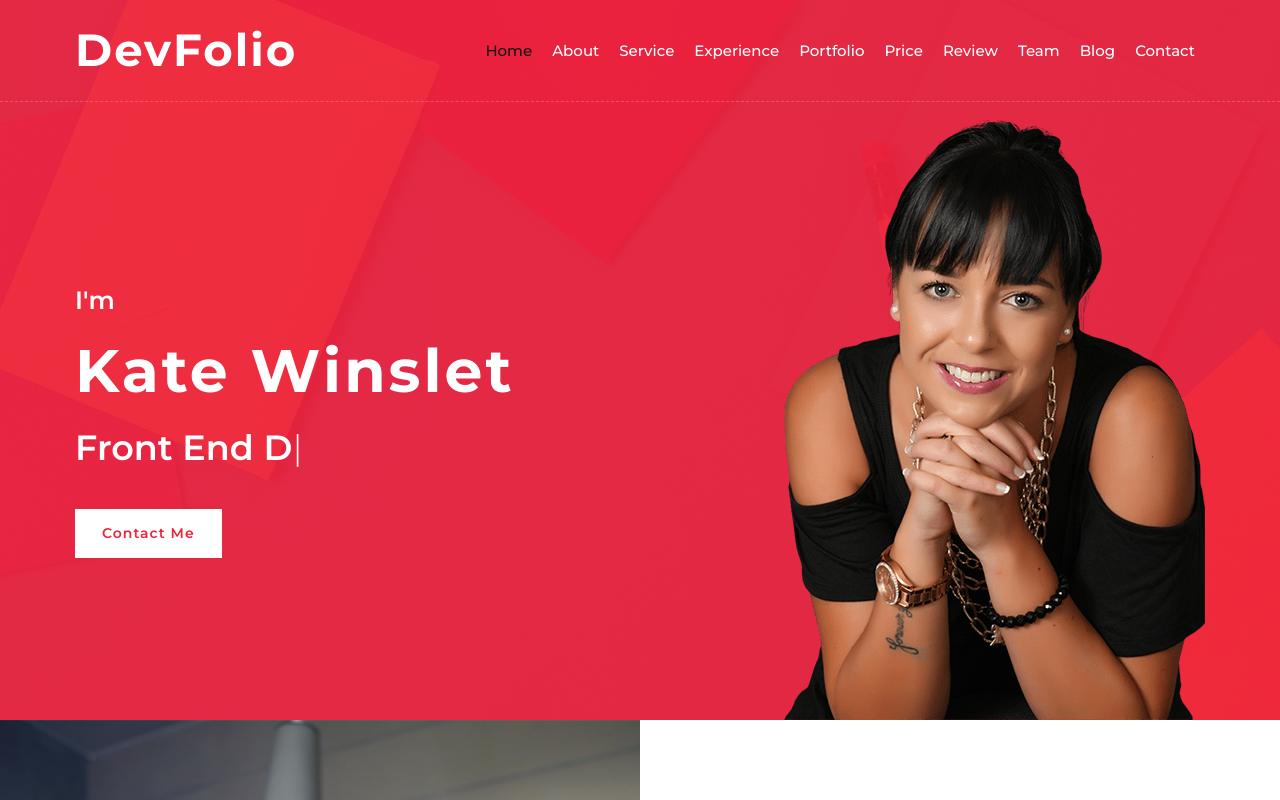
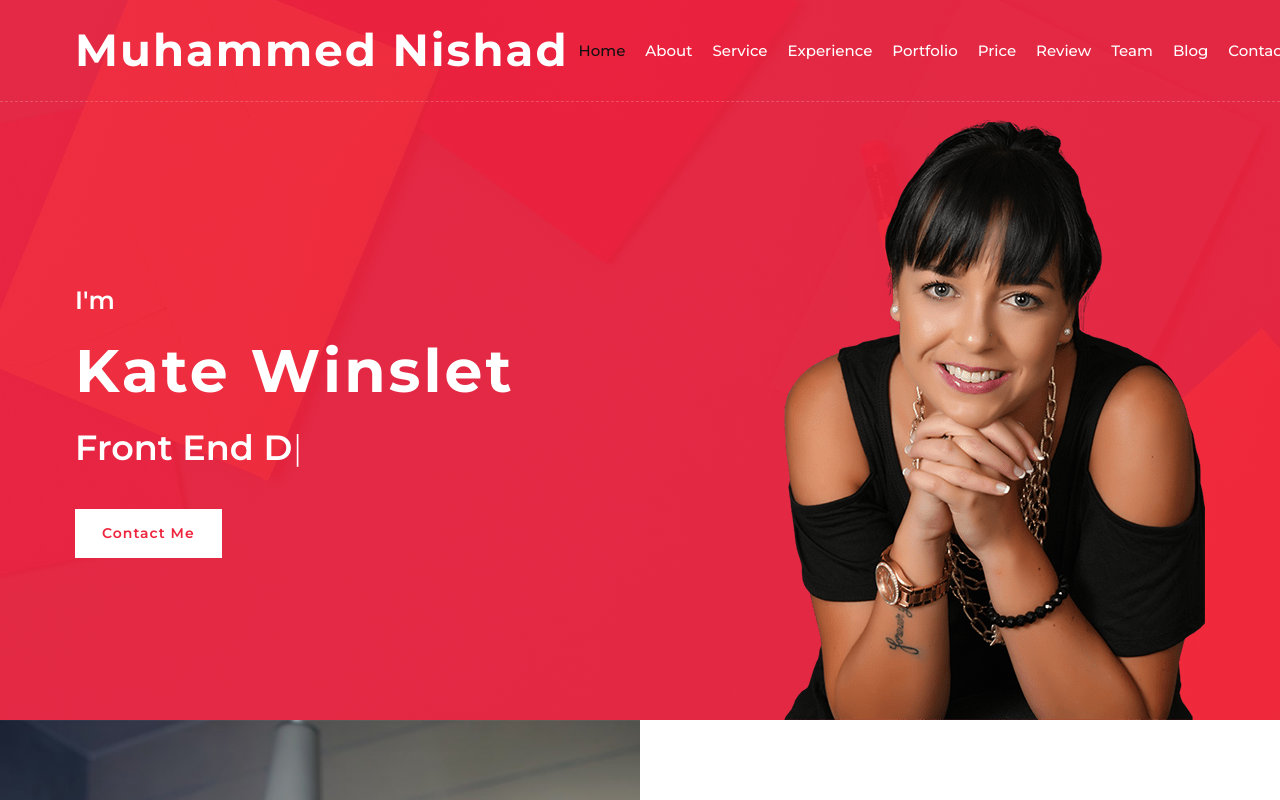
Before and after one commit to NishadMhdTK/jordhanbinnoushad.github.io, a plain HTML site: page index.html in a window 1280 px wide. Shown: the top 800 px of the page. Drawn offline with nearby package versions, Linux system fonts and the light colour scheme.

Commit message:
[UPDT] Changed Title

```diff
--- a/index.html
+++ b/index.html
@@ -28,7 +28,7 @@
         <!-- Nav Bar Start -->
         <div class="navbar navbar-expand-lg bg-light navbar-light">
             <div class="container-fluid">
-                <a href="index.html" class="navbar-brand">DevFolio</a>
+                <a href="index.html" class="navbar-brand">Muhammed Nishad</a>
                 <button type="button" class="navbar-toggler" data-toggle="collapse" data-target="#navbarCollapse">
                     <span class="navbar-toggler-icon"></span>
                 </button>
```
